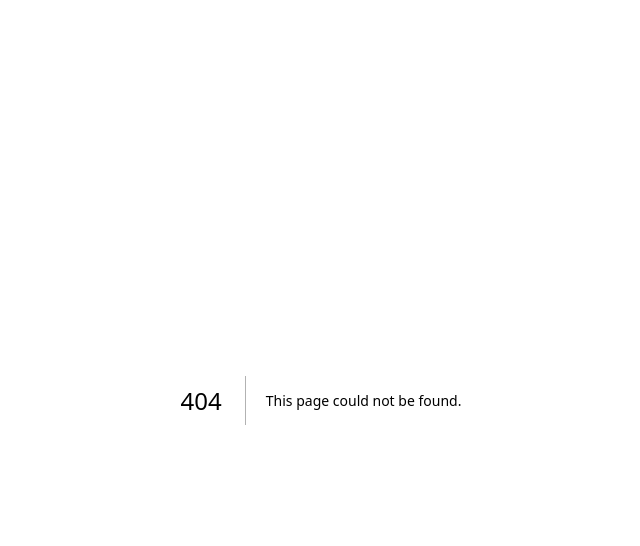
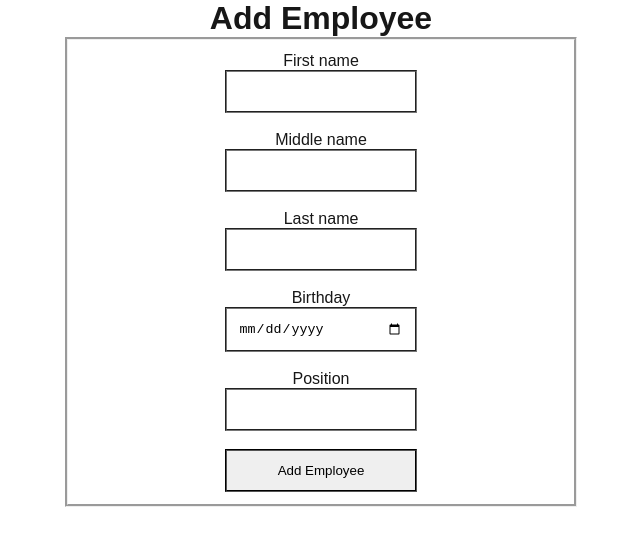
Before and after one commit to Oscar-Newman/case-study, a Next.js app: page /addEmployee in a window 1280 px wide. Before the commit this address had no page. Shown: the top 546 px of the page, without its empty margins (319-959 px from the left). Built offline with nearby package versions, Linux system fonts and the light colour scheme.

Commit message:
add employee page

```diff
--- /dev/null
+++ b/src/app/addEmployee/page.jsx
@@ -0,0 +1,39 @@
+'use client'
+import React, {useEffect} from "react";
+
+
+export default function AddEmployee() {
+    function getDate() {
+        useEffect(() => {
+            const d = new Date().toISOString().split("T")[0];
+            //document.getElementById("response").innerHTML = new Date().toISOString().split("T")[0];
+            document.getElementById("birthday").setAttribute("max",d);
+        })
+    }
+    return (
+    <div>
+      <main>
+        <div>
+          <h1>Add Employee</h1>
+          {getDate()}
+          <form>
+            <label>First name</label>
+            <input type="text" id="fname" name="fname" required /><br />
+            <label>Middle name</label>
+            <input type="text" id="mname" name="mname" /><br />
+            <label>Last name</label>
+            <input type="text" id="lname" name="lname" required /><br />
+            <label>Birthday</label>
+            <input type="date" id="birthday" name="birthday" max="2000-10-01" required /><br />
+            <label>Position</label>
+            <input type="text" id="job" name="job" required /><br />
+            <input type="submit" value="Add Employee" />
+        </form>
+        <p></p>
+        <br/>
+        <p id="response"></p>
+        </div>
+      </main>
+    </div>
+    );
+}
```
